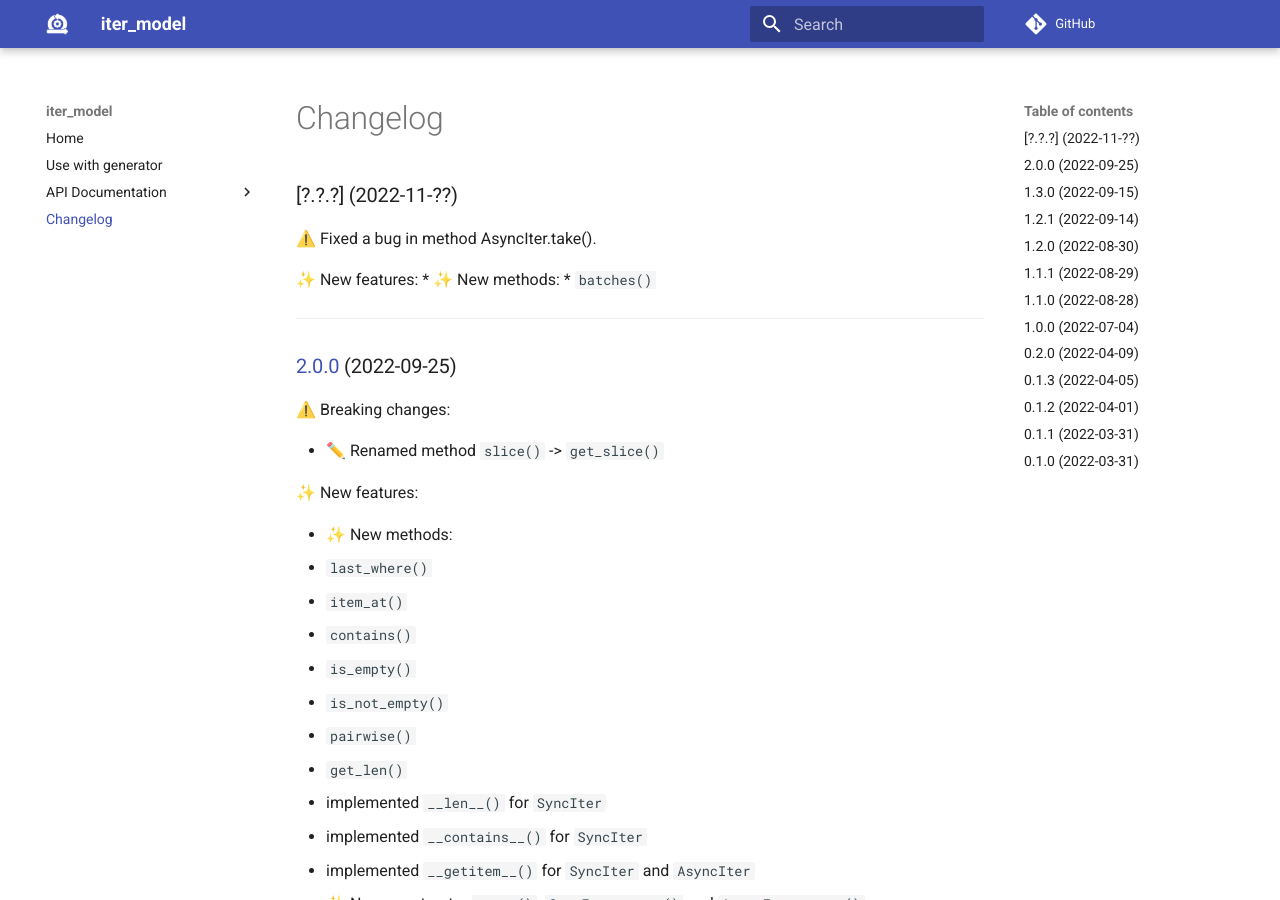
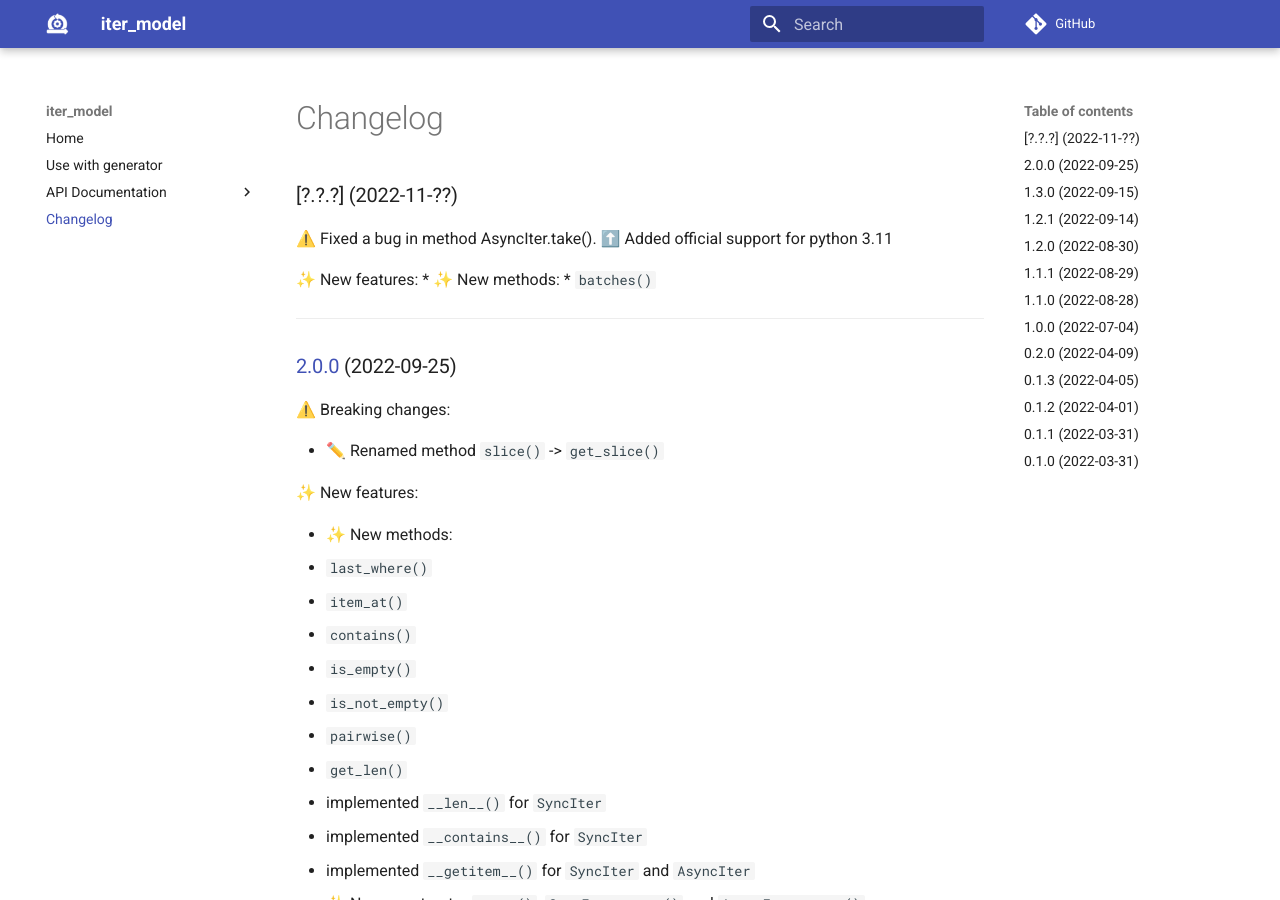
Before and after one commit to VolodymyrBor/iter_model, an MkDocs documentation site: the page built from docs/changelog.md, in a window 1280 px wide and 900 px high. Built offline with MkDocs 1.6.1 and Material for MkDocs 9.7.7, drawn with Linux system fonts in a browser that asks for light colours; comment, search, counter and statistics services are not loaded.

Commit message:
⬆️ official support of python 3.11

```diff
--- a/docs/changelog.md
+++ b/docs/changelog.md
@@ -1,6 +1,8 @@
 ### [?.?.?] (2022-11-??)
 
 ⚠️ Fixed a bug in method AsyncIter.take().
+⬆️ Added official support for python 3.11
+
 
 ✨ New features:
 * ✨ New methods:
```
Also changed, not shown: 1 other file.
